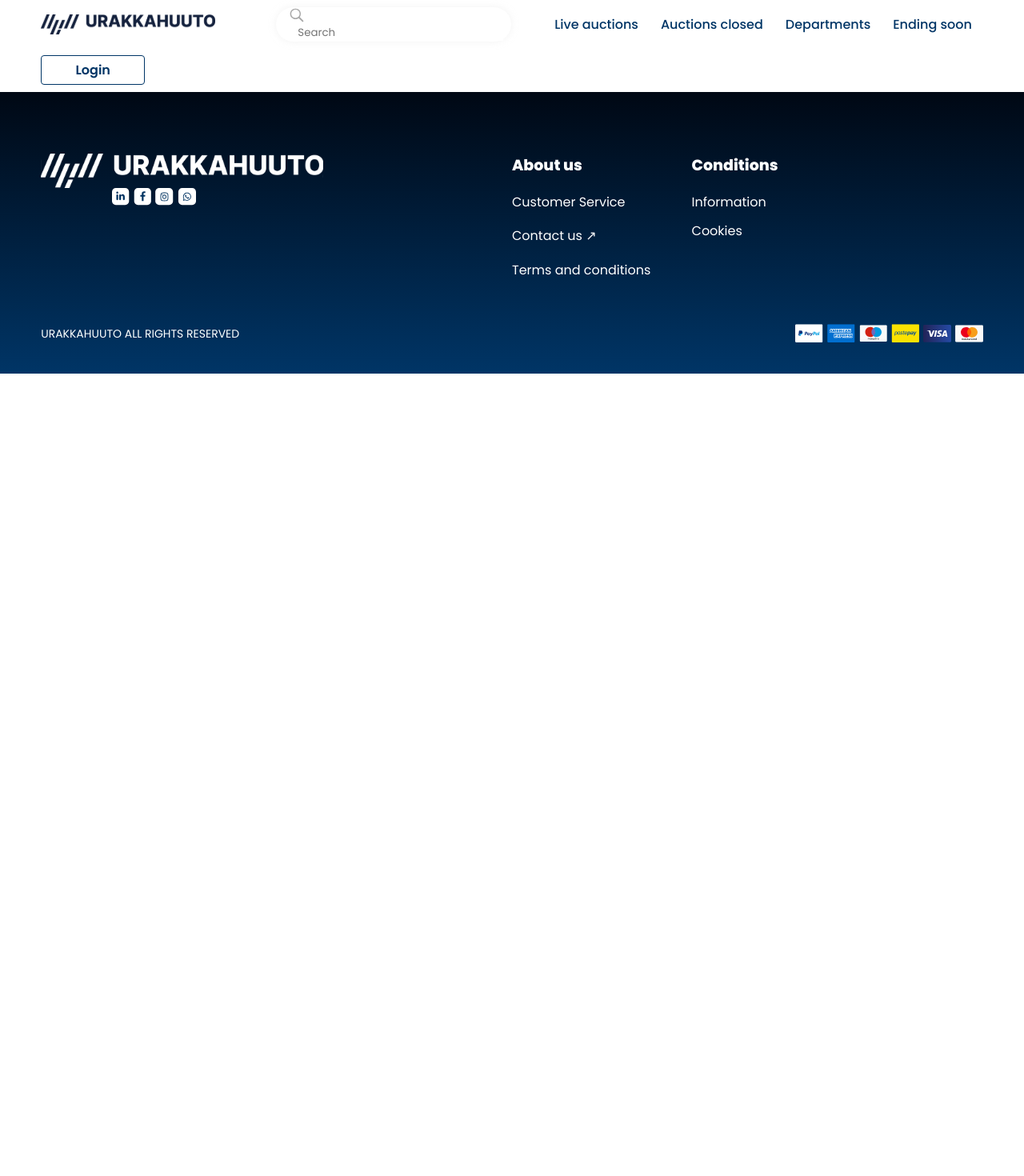
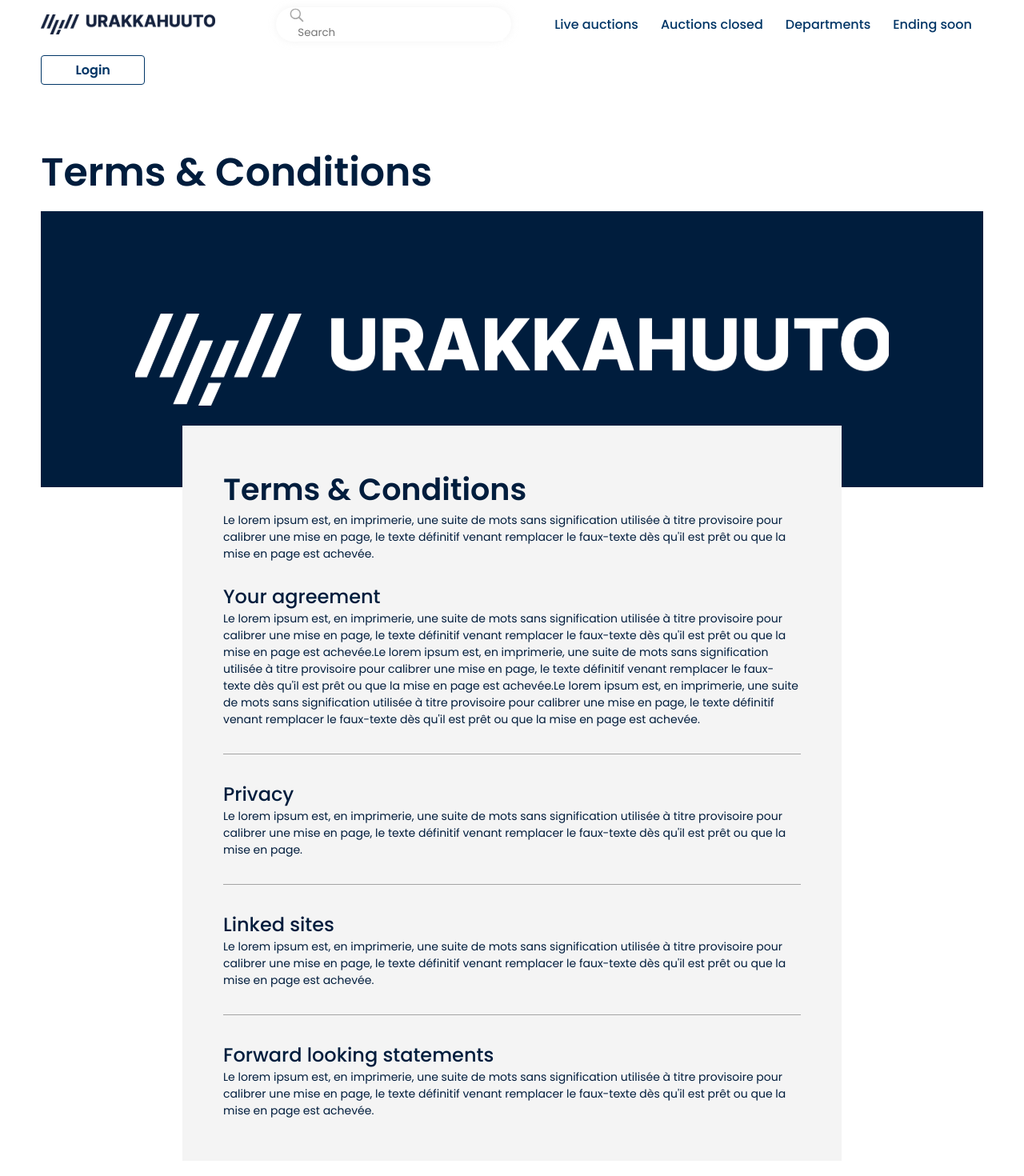
Before and after one commit to nashbe26/bid-frontend, a React (Create React App) app: page /terms-and-conditions in a window 1280 px wide. Shown: the top 1470 px of the page at 80% size. Before the commit the page ends 800 px from the top, so only its background shows below. Built offline with nearby package versions, Linux system fonts and the light colour scheme.

Commit message:
terms and service

```diff
--- a/src/App.js
+++ b/src/App.js
@@ -11,6 +11,7 @@
 import Packs from "./pages/Packs/Packs";
 import Settings from "./pages/Settings/Settings";
 import AuctionLive from "./pages/AuctionLive/AuctionLive";
+import TermsAndCond from "./pages/TermsAndCond/TermsAndCond";
 
 function App() {
   return (
@@ -23,6 +24,7 @@
         <Route path="/departments" element={<Departments />} />
         <Route path="/my-auctions-won" element={<MyAuctionWon />} />
         <Route path="/live-auctions" element={<AuctionLive />} />
+        <Route path="/terms-and-conditions" element={<TermsAndCond />} />
         <Route path="/packs" element={<Packs />} />
         <Route path="/settings" element={<Settings />} />
         <Route path="/" element={<Navigate to="/home" />} />
--- a/src/components/TXT/TXT.jsx
+++ b/src/components/TXT/TXT.jsx
@@ -1,5 +1,22 @@
 import React from "react";
 import styles from "./txts.module.scss";
+
+export const H49 = ({
+  children,
+  className,
+  onClick = () => {},
+  weight = 400,
+}) => {
+  return (
+    <h2
+      className={`${styles.h49} ${className}`}
+      style={{ fontWeight: weight }}
+      onClick={onClick}
+    >
+      {children}
+    </h2>
+  );
+};
 
 export const H42 = ({
   children,
--- a/src/components/TXT/txts.module.scss
+++ b/src/components/TXT/txts.module.scss
@@ -1,5 +1,6 @@
 @use "../../assets/scss/media-queries.scss" as *;
 
+.h49,
 .h42,
 .h40,
 .h38,
@@ -19,6 +20,14 @@
   line-height: normal;
   font-weight: 400;
   color: var(--main);
+}
+
+.h49 {
+  font-size: 49px;
+
+  @include lt-md {
+    font-size: 45px;
+  }
 }
 
 .h42 {
--- /dev/null
+++ b/src/pages/TermsAndCond/TermsAndCond.jsx
@@ -0,0 +1,81 @@
+import React from "react";
+import styles from "./TermsAndCond.module.scss";
+import MainContainer from "../../components/Containers/MainContainer";
+import { H24, H38, H49, P14 } from "../../components/TXT/TXT";
+import { logo2 } from "../../assets/svgs";
+import Flex from "../../components/Flex/Flex";
+
+function TermsAndCond() {
+  return (
+    <MainContainer className={styles.main}>
+      <H49 weight={500} className={styles.main_title}>
+        Terms & Conditions
+      </H49>
+
+      <Flex className={styles.logo_container}>
+        <img src={logo2} alt="logo" />
+      </Flex>
+
+      <Flex className={styles.content_container}>
+        <div className={styles.content}>
+          <H38 weight={500}>Terms & Conditions</H38>
+          <P14 weight={300}>
+            Le lorem ipsum est, en imprimerie, une suite de mots sans
+            signification utilisée à titre provisoire pour calibrer une mise en
+            page, le texte définitif venant remplacer le faux-texte dès qu'il
+            est prêt ou que la mise en page est achevée.
+          </P14>
+
+          <br />
+
+          <H24>Your agreement</H24>
+          <P14 weight={300}>
+            Le lorem ipsum est, en imprimerie, une suite de mots sans
+            signification utilisée à titre provisoire pour calibrer une mise en
+            page, le texte définitif venant remplacer le faux-texte dès qu'il
+            est prêt ou que la mise en page est achevée.Le lorem ipsum est, en
+            imprimerie, une suite de mots sans signification utilisée à titre
+            provisoire pour calibrer une mise en page, le texte définitif venant
+            remplacer le faux-texte dès qu'il est prêt ou que la mise en page
+            est achevée.Le lorem ipsum est, en imprimerie, une suite de mots
+            sans signification utilisée à titre provisoire pour calibrer une
+            mise en page, le texte définitif venant remplacer le faux-texte dès
+            qu'il est prêt ou que la mise en page est achevée.
+          </P14>
+
+          <hr />
+
+          <H24>Privacy</H24>
+          <P14 weight={300}>
+            Le lorem ipsum est, en imprimerie, une suite de mots sans
+            signification utilisée à titre provisoire pour calibrer une mise en
+            page, le texte définitif venant remplacer le faux-texte dès qu'il
+            est prêt ou que la mise en page.
+          </P14>
+
+          <hr />
+
+          <H24>Linked sites</H24>
+          <P14 weight={300}>
+            Le lorem ipsum est, en imprimerie, une suite de mots sans
+            signification utilisée à titre provisoire pour calibrer une mise en
+            page, le texte définitif venant remplacer le faux-texte dès qu'il
+            est prêt ou que la mise en page est achevée.
+          </P14>
+
+          <hr />
+
+          <H24>Forward looking statements</H24>
+          <P14 weight={300}>
+            Le lorem ipsum est, en imprimerie, une suite de mots sans
+            signification utilisée à titre provisoire pour calibrer une mise en
+            page, le texte définitif venant remplacer le faux-texte dès qu'il
+            est prêt ou que la mise en page est achevée.
+          </P14>
+        </div>
+      </Flex>
+    </MainContainer>
+  );
+}
+
+export default TermsAndCond;
--- /dev/null
+++ b/src/pages/TermsAndCond/TermsAndCond.module.scss
@@ -0,0 +1,44 @@
+.main {
+  padding: 5vw 0px;
+
+  * {
+    color: var(--blue-dark);
+  }
+
+  hr {
+    width: 100%;
+    height: 1px;
+    background-color: rgba(0, 0, 0, 0.33);
+    border: none;
+    outline: none;
+    display: block;
+
+    margin: 2.5vw 0px;
+  }
+}
+
+.main_title {
+  margin-bottom: 1%;
+}
+
+.logo_container {
+  width: 100%;
+  padding: 10vw 0px 8vw 0px;
+  background-color: var(--blue-dark);
+
+  img {
+    width: 80%;
+  }
+}
+
+.content_container {
+  width: 100%;
+}
+
+.content {
+  width: 70%;
+  background: #f4f4f4;
+  margin-top: -6vw;
+
+  padding: 4vw;
+}
--- a/src/pages/copy/AuctionLive.module.scss
+++ /dev/null
@@ -1,2 +0,0 @@
-.main {
-}
```
Also changed, not shown: src/pages/copy/AuctionLive.jsx (deleted, +0 -9 lines).
